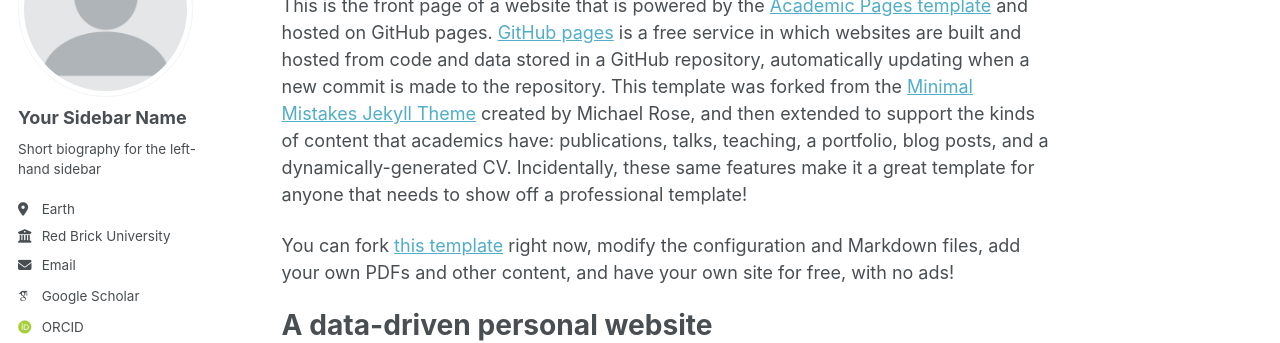
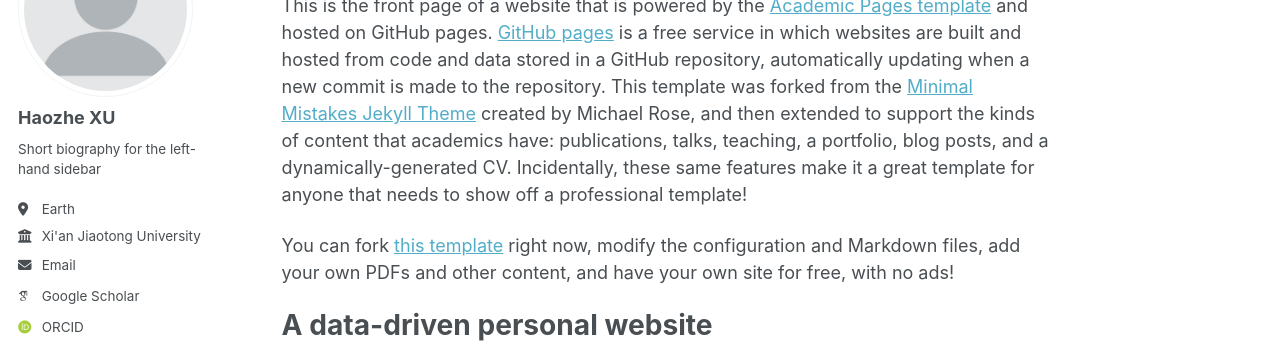
Before and after one commit to XuHaozhe0204/XuHaozhe0204.github.io, a Jekyll site: the page built from _pages/about.md, in a window 1280 px wide. Shown: the part 177-520 px from the top of the page. Built offline with Jekyll 4.4.1, drawn with Linux system fonts in a browser that asks for light colours; some web fonts are replaced; a script that is not in the unit is left out.

Commit message:
Update _config.yml

```diff
--- a/_config.yml
+++ b/_config.yml
@@ -24,13 +24,13 @@
 author:
   # Biographic information
   avatar           : "profile.png"
-  name             : "Your Sidebar Name"
+  name             : "Haozhe XU"
   pronouns         : # example: "she/her"
   bio              : "Short biography for the left-hand sidebar"
   location         : "Earth"
-  employer         : "Red Brick University"
+  employer         : "Xi'an Jiaotong University"
   uri              : # URL
-  email            : "none@example.org"
+  email            : "xuhaozhe@stu.xjtu.edu.cn"
 
   # Academic websites
   academia         : # URL
```
